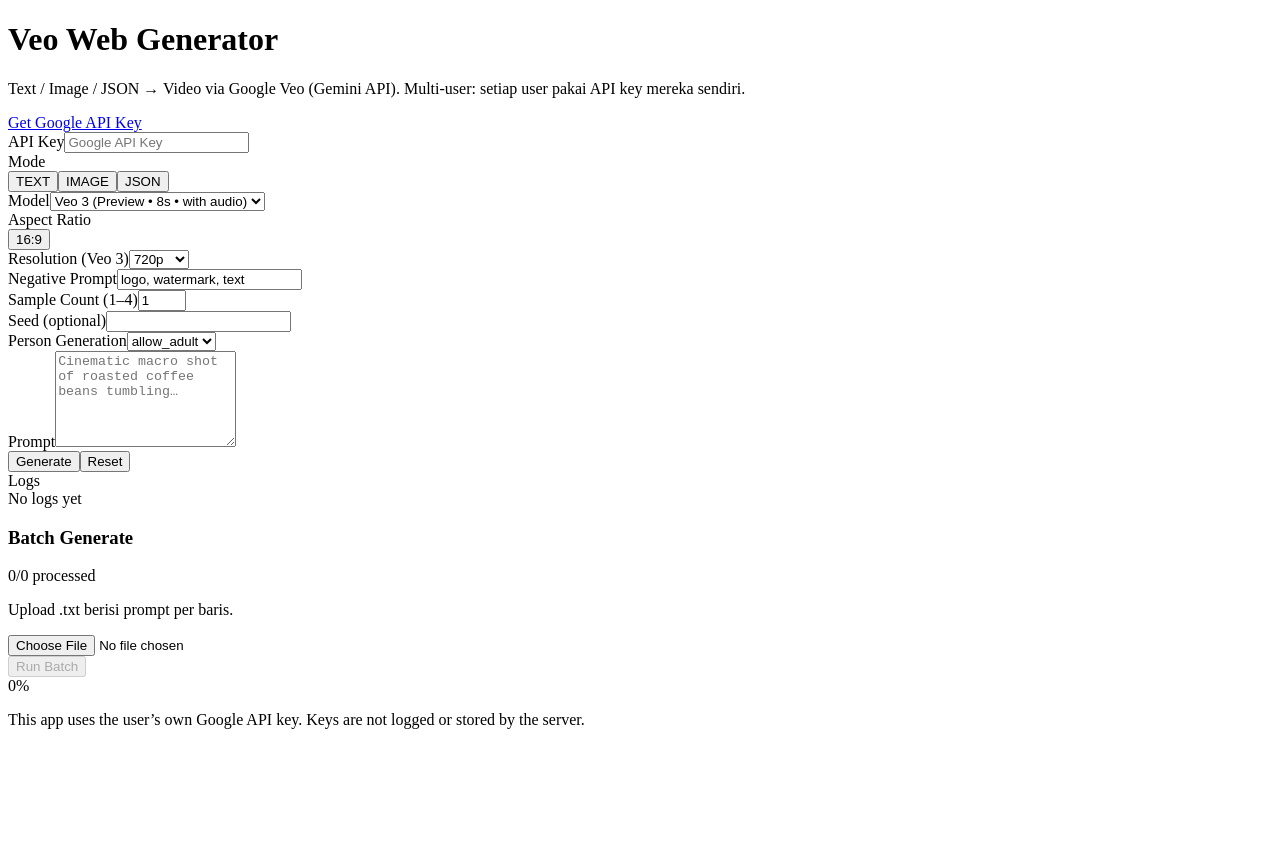
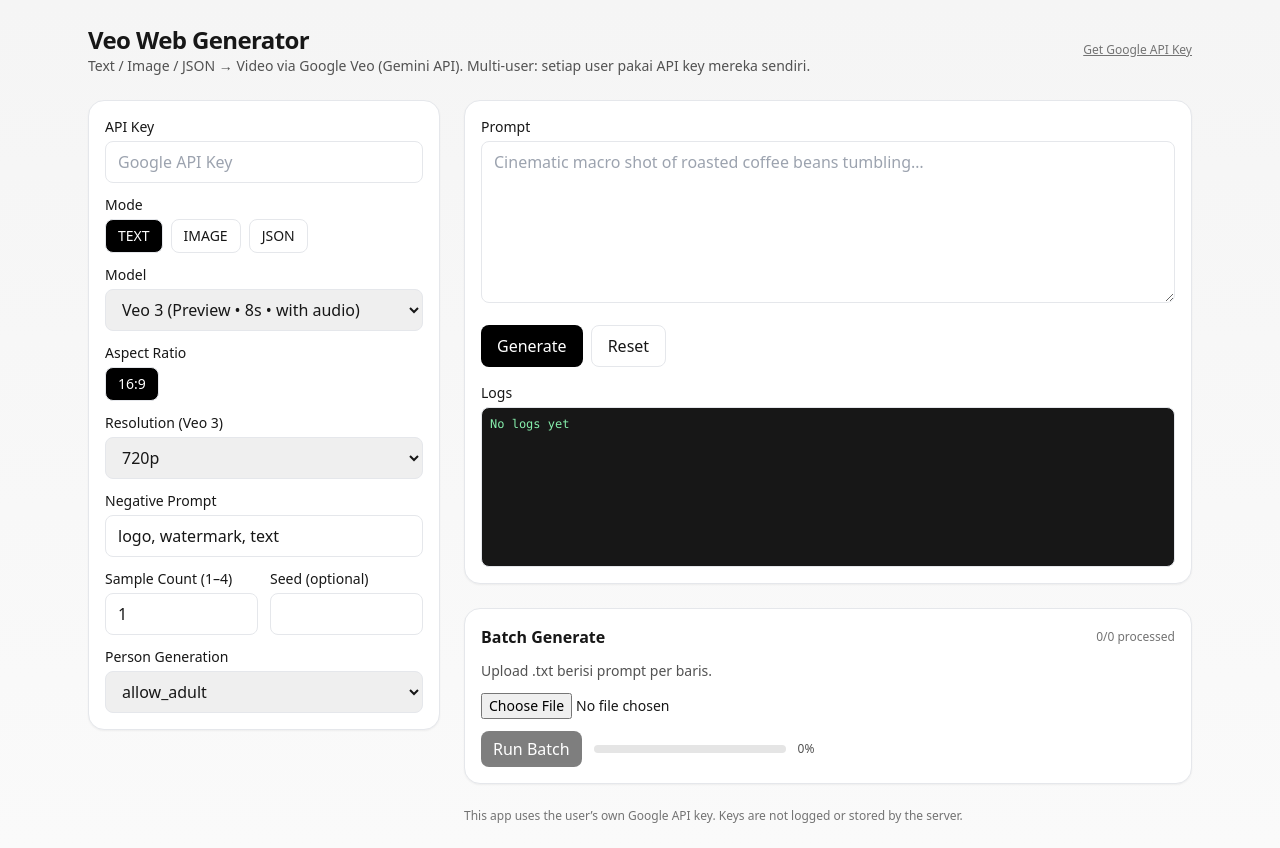
Before and after one commit to ffirmanz/veo-web-generator, a Next.js app: page / in a window 1280 px wide. Before the commit the page ends 800 px from the top, so only its background shows below. Built offline with nearby package versions, Linux system fonts and the light colour scheme.

Commit message:
Add files via upload

```diff
--- /dev/null
+++ b/src/app/globals.css
@@ -0,0 +1,16 @@
+@tailwind base;
+@tailwind components;
+@tailwind utilities;
+
+/* Visual cue that Tailwind is active */
+body {
+  @apply min-h-dvh bg-gradient-to-b from-neutral-100 to-neutral-50 text-neutral-900 antialiased;
+}
+
+/* Small utility classes for consistent look */
+.card { @apply rounded-2xl border bg-white shadow-sm; }
+.btn { @apply rounded-lg px-4 py-2 transition; }
+.btn-primary { @apply bg-black text-white hover:opacity-90; }
+.btn-ghost { @apply border hover:bg-neutral-50; }
+.input { @apply w-full rounded-lg border px-3 py-2; }
+.label { @apply block text-sm font-medium; }
--- /dev/null
+++ b/src/app/layout.tsx
@@ -0,0 +1,16 @@
+import "./globals.css";
+
+export const metadata = {
+  title: "Veo Web Generator",
+  description: "Text/Image/JSON → Video via Google Veo (Gemini API), multi-user",
+};
+
+export default function RootLayout({ children }: { children: React.ReactNode }) {
+  return (
+    <html lang="en">
+      <body>
+        <div className="min-h-dvh">{children}</div>
+      </body>
+    </html>
+  );
+}
```
